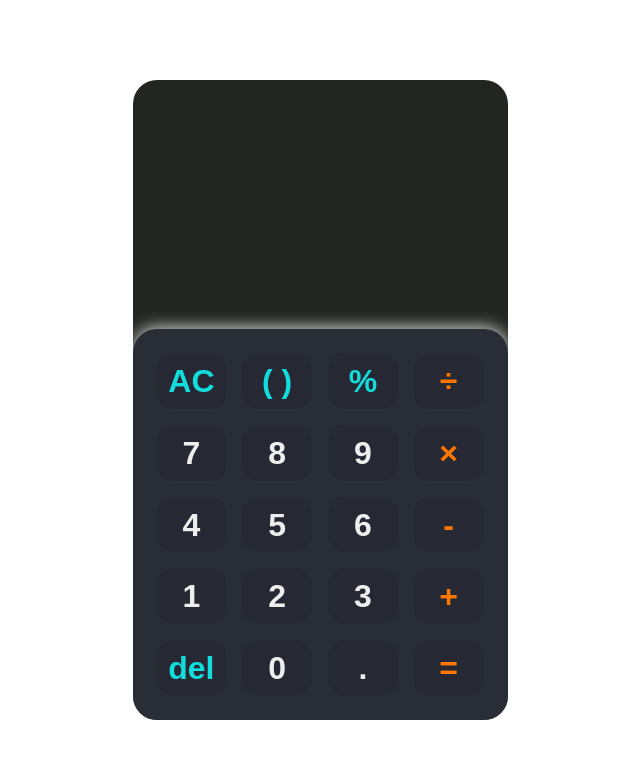
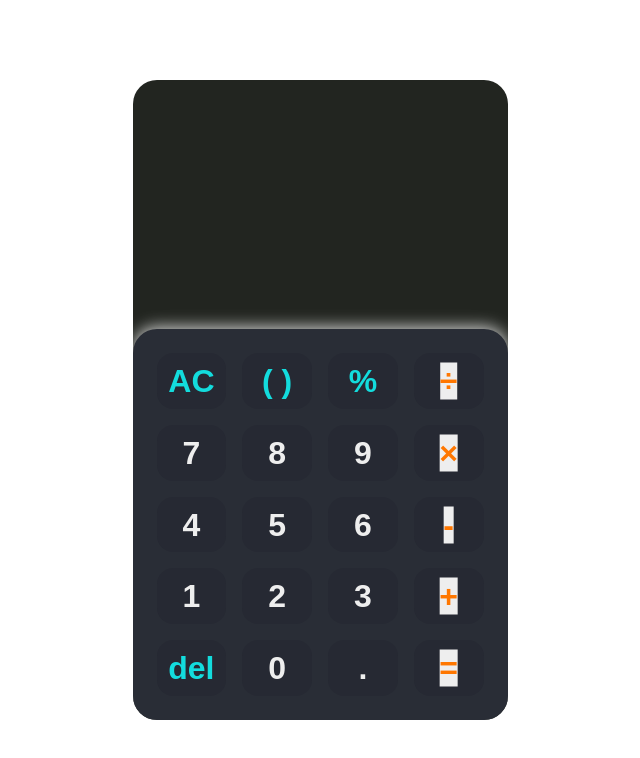
Before and after one commit to QudratNiloy/Calculator-using-HTML-CSS-JS, a plain HTML site: page index.html in a window 1280 px wide. Shown: the whole page, without its empty margins (320-960 px from the left). Drawn offline with Linux system fonts and the light colour scheme.

Commit message:
add background color in span

```diff
--- a/main.css
+++ b/main.css
@@ -115,6 +115,7 @@
 
 .keys .key.operator span {
     color: var(--orange);
+    background-color: #EEE;
 }
 
 .keys .key.action span {
```
